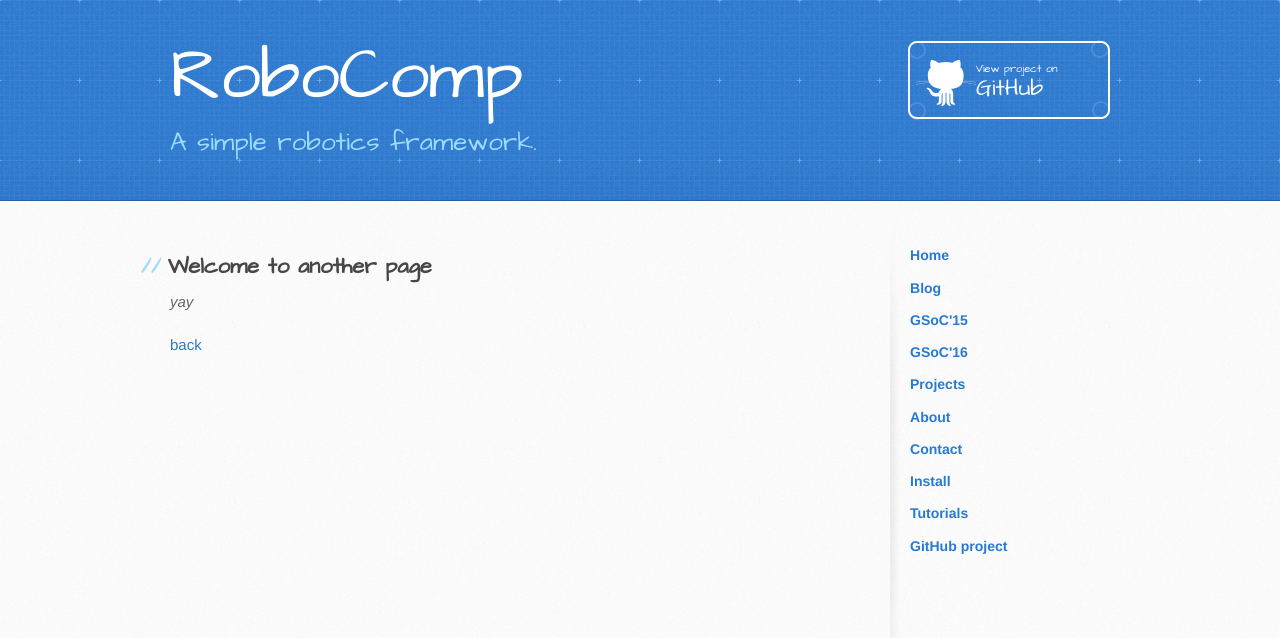
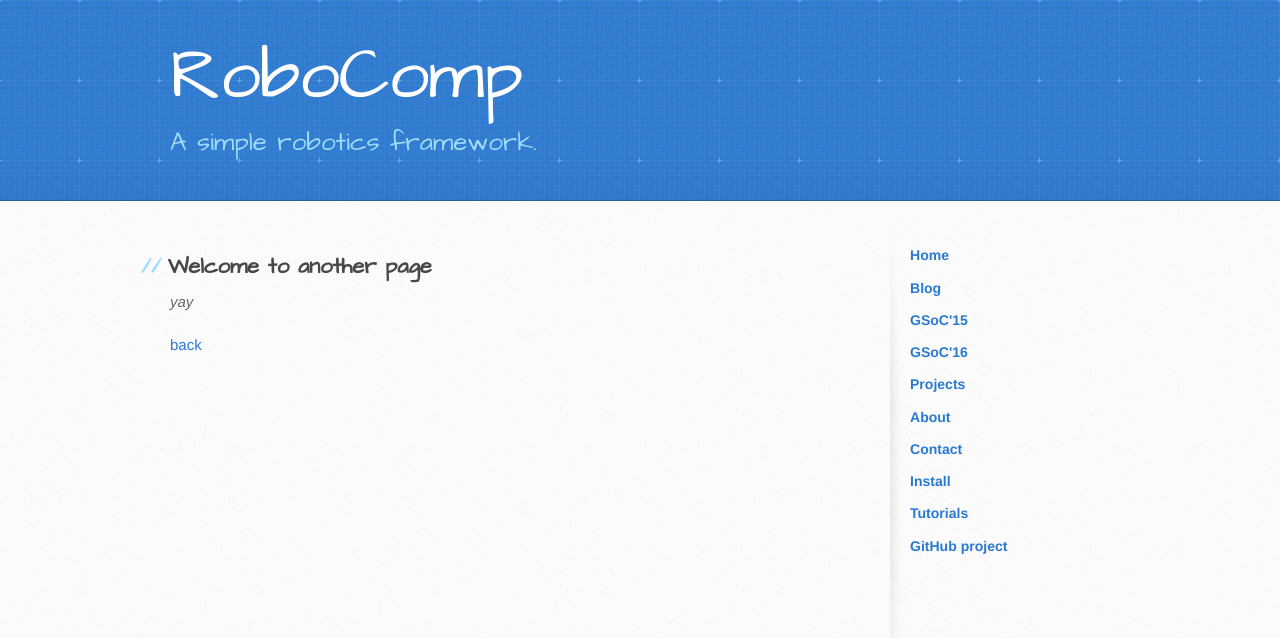
Before and after one commit to Fahani/webrobocomp.github.io, a Jekyll site: the page built from another-page.md, in a window 1280 px wide. Shown: the top 638 px of the page. Built offline with Jekyll 4.4.1, drawn with Linux system fonts in a browser that asks for light colours; our own code applies the rules of GitHub Pages for plain Markdown files.

Commit message:
Remove view project on GitHub

```diff
--- a/_layouts/default.html
+++ b/_layouts/default.html
@@ -22,12 +22,6 @@
           <h1>RoboComp</h1>
         </a>
         <h2>A simple robotics framework.</h2>
-        {% if site.github.is_project_page %}
-          <a href="{{ site.github.repository_url }}" class="button"><small>View project on</small> GitHub</a>
-        {% endif %}
-        {% if site.github.is_user_page %}
-          <a href="{{ site.github.repository_url }}" class="button"><small>Follow me on</small> GitHub</a>
-        {% endif %}
       </div>
     </header>
 
```
